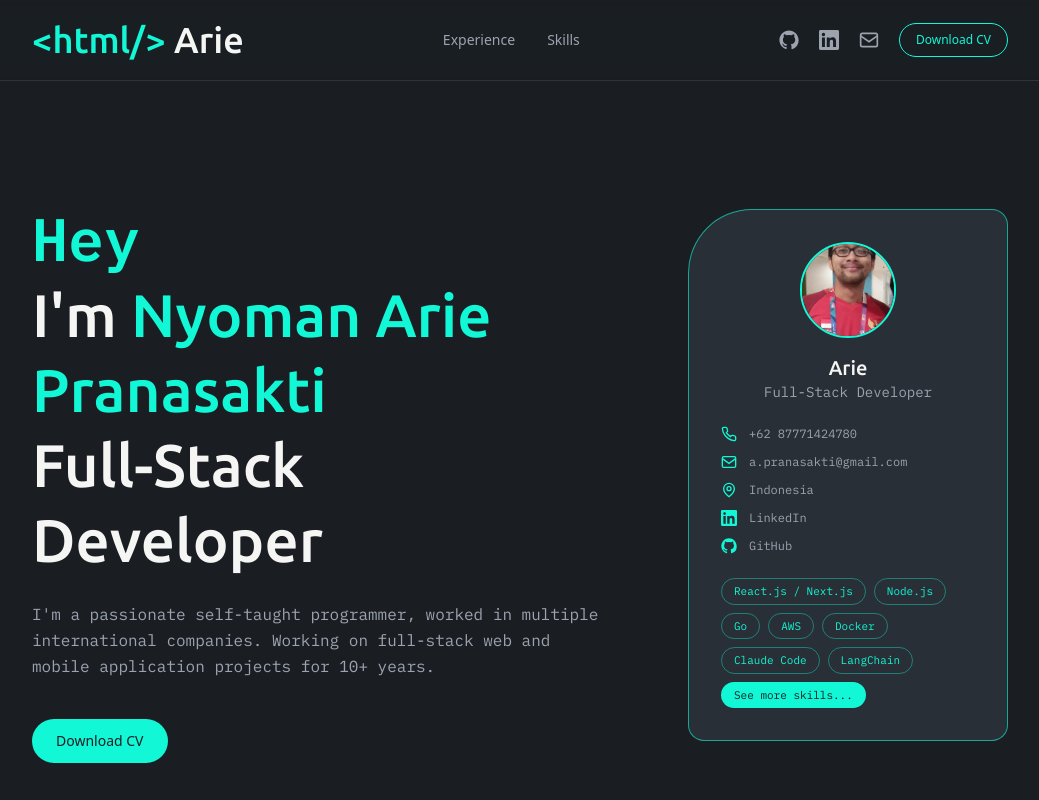
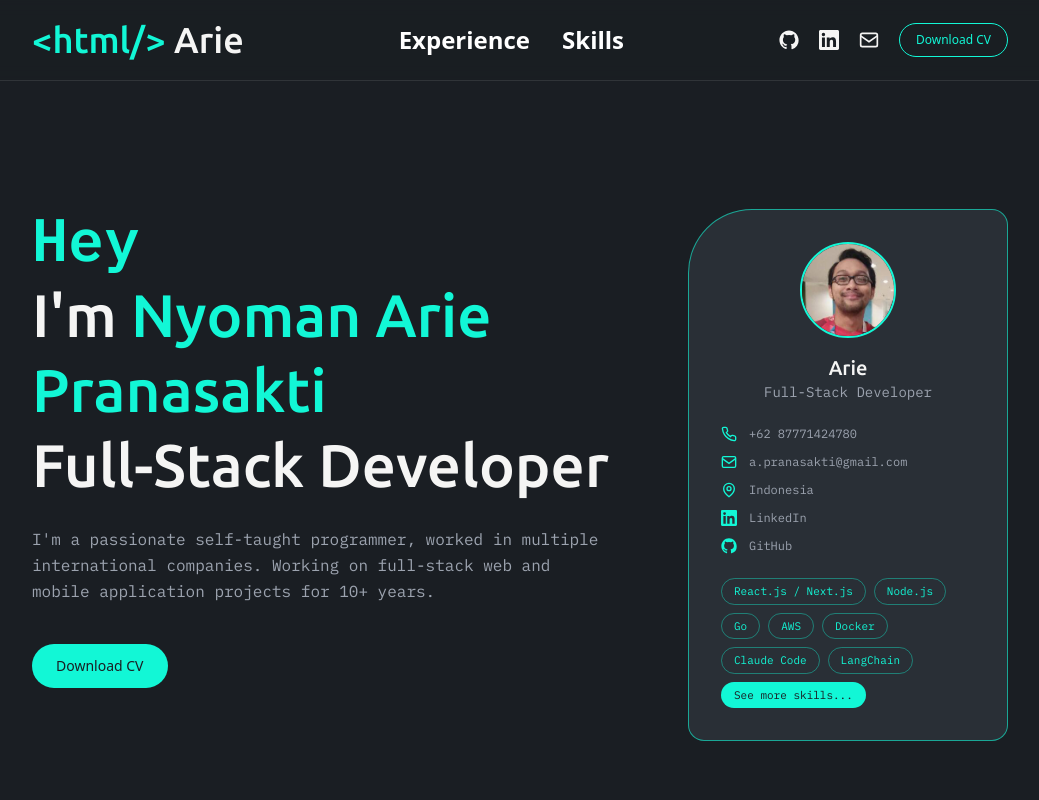
Before and after one commit to arie741/my-portfolio-website, a Next.js app: page / in a window 1280 px wide. Shown: the top 800 px of the page, without its empty margins (120-1159 px from the left). Built offline with nearby package versions, Linux system fonts and the light colour scheme.

Commit message:
change aesthetics

```diff
--- a/components/Hero.tsx
+++ b/components/Hero.tsx
@@ -7,7 +7,7 @@ export default function Hero() {
       id="top"
       className="mx-auto flex max-w-full flex-col items-center gap-12 px-6 pb-24 pt-20 sm:max-w-[80%] sm:pt-32 lg:flex-row lg:items-start lg:justify-between"
     >
-      <div className="lg:max-w-xl">
+      <div>
         <p className="font-mono text-6xl font-bold text-accent">Hey</p>
         <h1 className="font-heading mt-2 text-4xl font-medium leading-tight text-foreground sm:text-6xl">
           I&apos;m <span className="text-accent">Nyoman Arie Pranasakti</span>
--- a/components/Nav.tsx
+++ b/components/Nav.tsx
@@ -16,7 +16,7 @@ export default function Nav() {
         <ul className="hidden items-center gap-8 text-sm sm:flex">
           {links.map((link) => (
             <li key={link.href}>
-              <a href={link.href} className="text-muted transition-colors hover:text-accent">
+              <a href={link.href} className="font-bold text-2xl text-white transition-colors hover:text-accent">
                 {link.label}
               </a>
             </li>
@@ -28,7 +28,7 @@ export default function Nav() {
             target="_blank"
             rel="noreferrer"
             aria-label="GitHub"
-            className="text-muted transition-colors hover:text-accent"
+            className="transition-colors hover:text-accent"
           >
             <GithubIcon className="h-5 w-5" />
           </a>
@@ -37,14 +37,14 @@ export default function Nav() {
             target="_blank"
             rel="noreferrer"
             aria-label="LinkedIn"
-            className="text-muted transition-colors hover:text-accent"
+            className="transition-colors hover:text-accent"
           >
             <LinkedinIcon className="h-5 w-5" />
           </a>
           <a
             href={`mailto:${profile.email}`}
             aria-label="Email"
-            className="text-muted transition-colors hover:text-accent"
+            className="transition-colors hover:text-accent"
           >
             <MailIcon className="h-5 w-5" />
           </a>
--- a/components/ProfileCard.tsx
+++ b/components/ProfileCard.tsx
@@ -20,7 +20,7 @@ export default function ProfileCard() {
             alt={profile.name}
             width={96}
             height={96}
-            className="h-full w-full object-cover object-[center_65%]"
+            className="h-full w-full object-cover object-[center_0%]"
             priority
           />
         </div>
```
